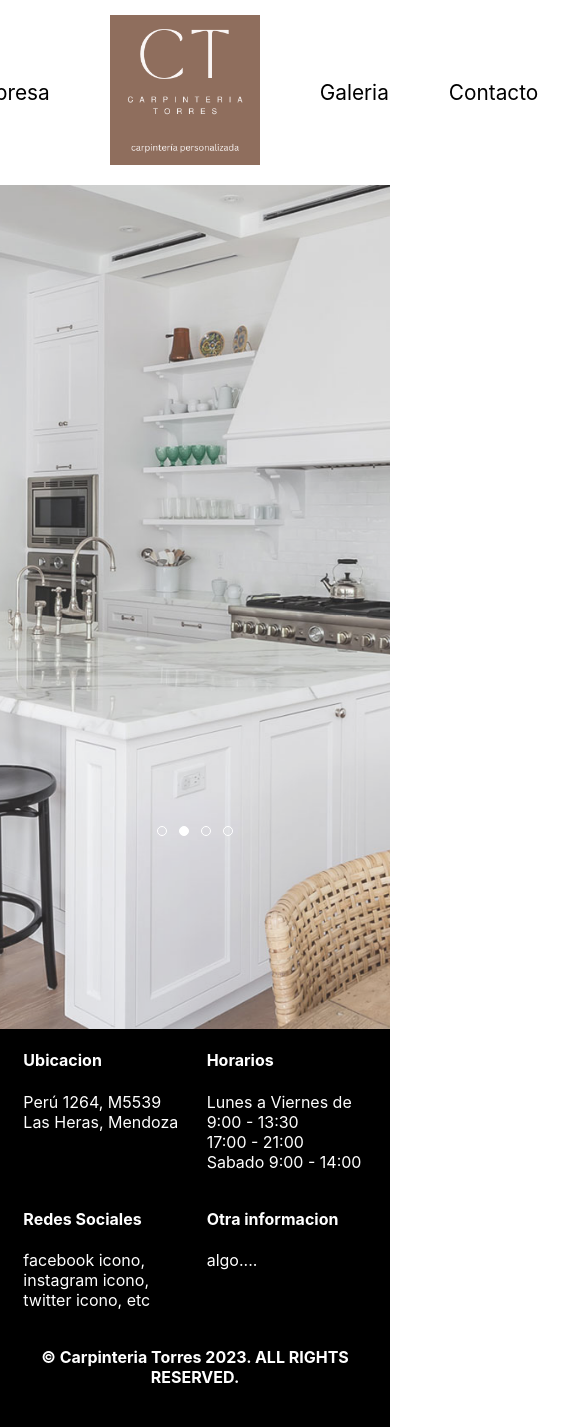
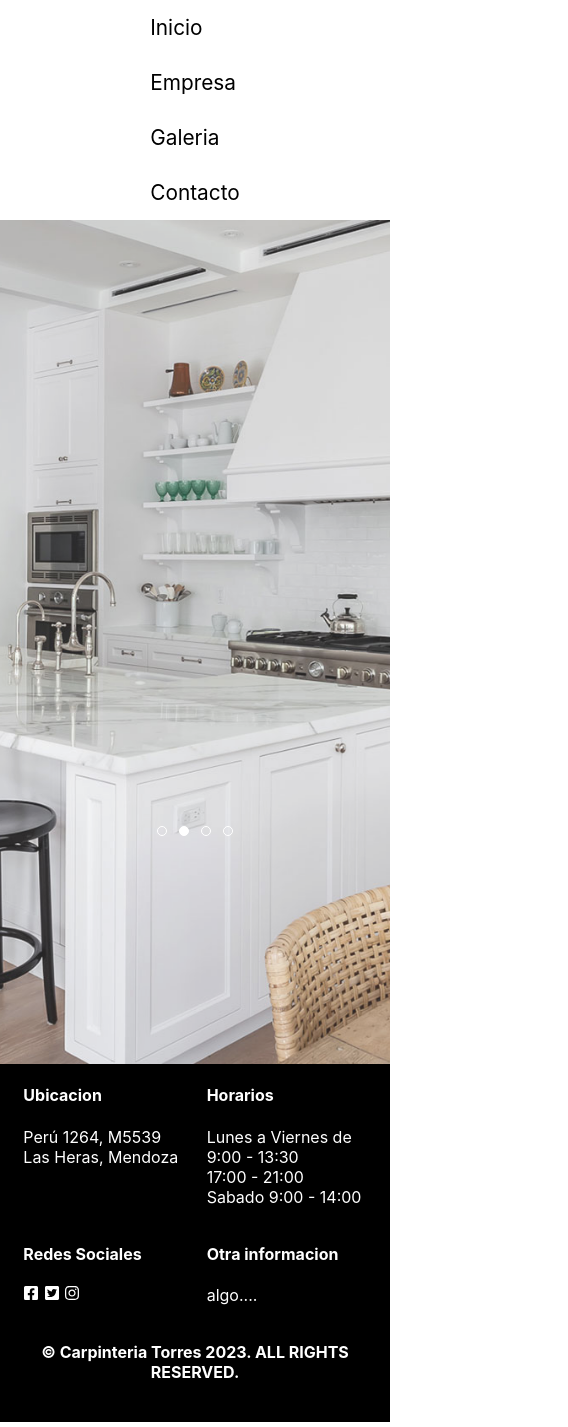
Before and after one commit to gabrielTor/carpentry-web, a Next.js app: page / in a window 390 px wide. Shown: the whole page, 568 px wide, since content can reach past the window. Built offline with nearby package versions, Linux system fonts and the light colour scheme.

Commit message:
social media icons mobile hamburger nav

```diff
--- a/components/Footer.tsx
+++ b/components/Footer.tsx
@@ -1,4 +1,5 @@
 import styles from '../styles/Footer.module.css'
+import { FaFacebookSquare, FaTwitterSquare, FaInstagram } from 'react-icons/fa'
 
 export default function Footer() {
     return (
@@ -14,7 +15,7 @@ export default function Footer() {
                 </span>
                 <span>
                     <h4>Redes Sociales</h4>
-                    <p>facebook icono, instagram icono, twitter icono, etc</p>
+                    <p><FaFacebookSquare /> <FaTwitterSquare /> <FaInstagram /></p>
                 </span>
                 <span>
                     <h4>Otra informacion</h4>
--- a/components/Navbar.tsx
+++ b/components/Navbar.tsx
@@ -2,6 +2,7 @@ import Image from 'next/image'
 import Link from 'next/link'
 import styles from '../styles/Nav.module.css'
 import logo from '../assets/carpentry-logo.png'
+import { RxHamburgerMenu } from 'react-icons/rx'
 
 const navArray = [
     { name: 'Inicio', id: 123, link: '/', isImage: false },
@@ -11,12 +12,16 @@ const navArray = [
     { name: 'Contacto', id: 852, link: '/contacto', isImage: false }
 ]
 
+const showHomeWebLogo = (isString: any) => typeof isString === 'string'
+
 export default function Navbar() {
+
     return (
-        <nav>
+        <nav className={styles.navContainer}>
+            {/* <RxHamburgerMenu /> */}
             <ul className={styles.navbar}>
                 {navArray.map(item => (
-                    <li className={styles.navItem} key={item.id}>
+                    <li className={showHomeWebLogo(item.name) ? styles.navItem : `${styles.logo} ${styles.navItem}`} key={item.id}>
                         <Link href={item.link}>
                             {!item.isImage ? item.name as string : <Image src={item.name} alt='logo' width={150} height={150} />}
                         </Link>
--- a/package.json
+++ b/package.json
@@ -11,7 +11,8 @@
   "dependencies": {
     "next": "13.2.4",
     "react": "18.2.0",
-    "react-dom": "18.2.0"
+    "react-dom": "18.2.0",
+    "react-icons": "^4.8.0"
   },
   "devDependencies": {
     "@types/node": "18.15.3",
--- a/styles/Nav.module.css
+++ b/styles/Nav.module.css
@@ -1,3 +1,8 @@
+.navContainer{
+    display: flex;
+    justify-content: space-evenly;
+}
+
 .navbar{
     display: flex;
     justify-content: center;
@@ -11,3 +16,13 @@
 .navItem{
     padding: 15px 30px;
 }
+
+@media (width < 750px) {
+    .navbar{
+        display: block;
+        width: fit-content;
+    }
+    .logo{
+        display: none;
+    }
+}
```
